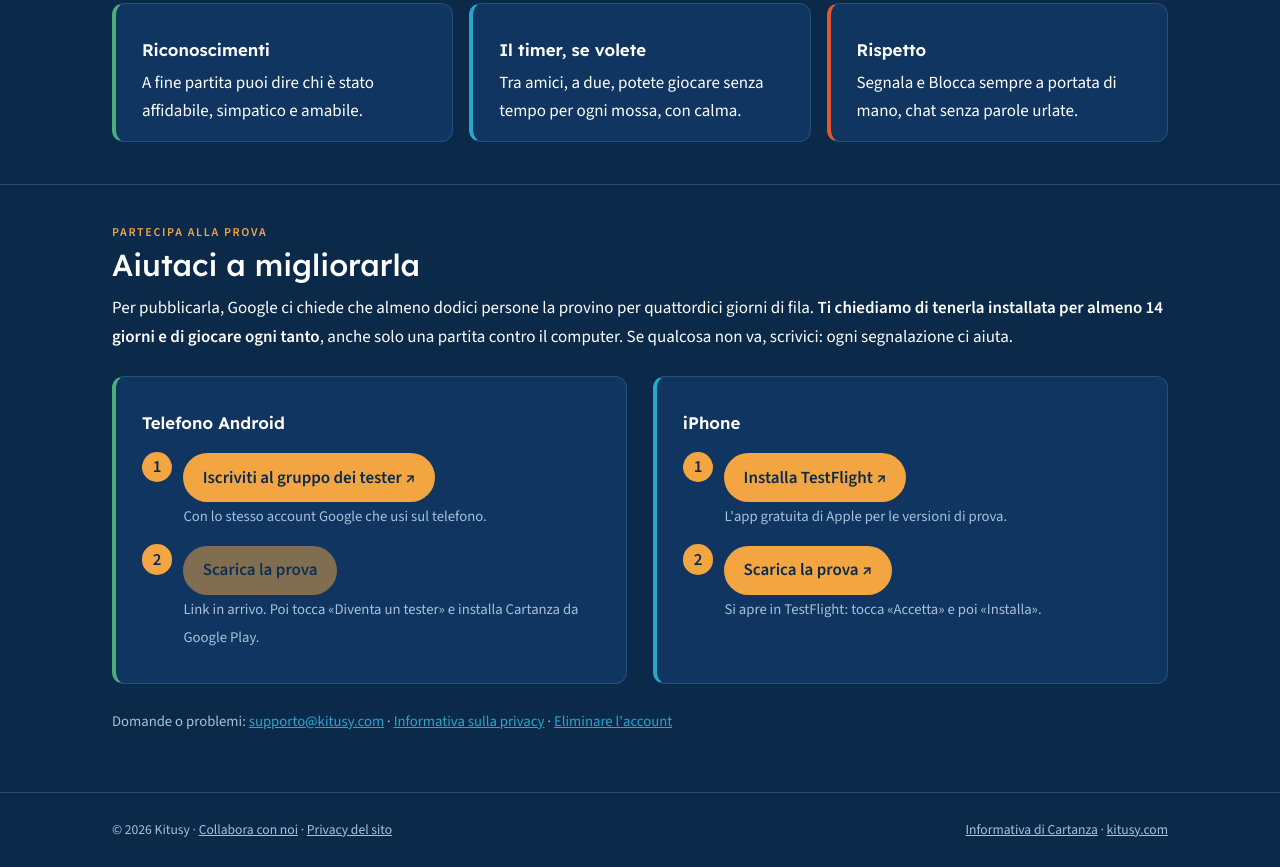
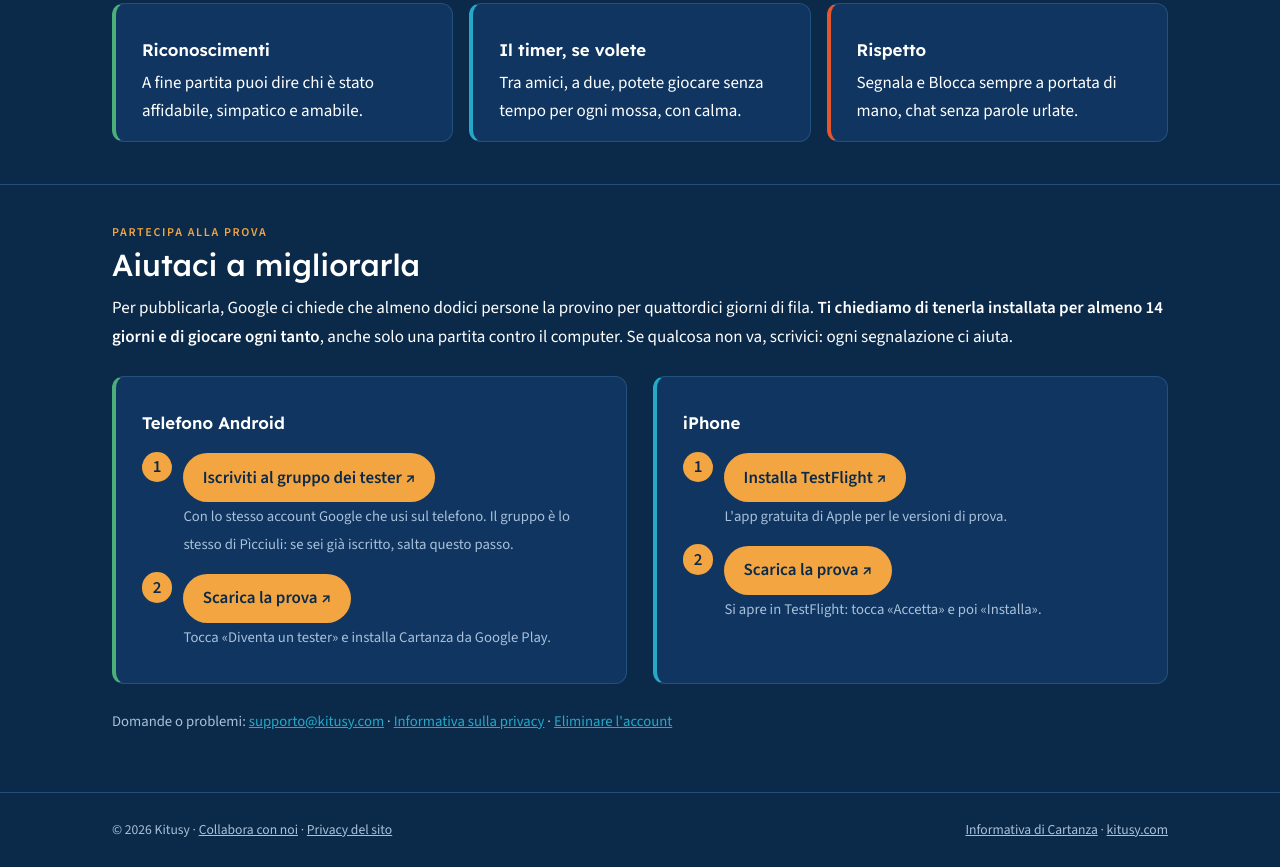
Before and after one commit to Colapesc3/kitusy-site, a plain HTML site: page cartanza/index.html in a window 1280 px wide. Shown: the part 3347-4214 px from the top of the page. Drawn offline with Linux system fonts and the light colour scheme.

Commit message:
Cartanza: pulsante Android «Scarica la prova» attivo, nota sul gruppo dei tester
Co-Authored-By: Claude Fable 5.2 <noreply@anthropic.com>
Claude-Session: https://claude.ai/code/session_01GsCRGDg2XpKN63T5qYJcoc

```diff
--- a/cartanza/index.html
+++ b/cartanza/index.html
@@ -191,8 +191,8 @@ footer a{color:var(--muted)}
         <div class="card" style="border-left-color:var(--k-green)">
           <h3>Telefono Android</h3>
           <ol class="passi">
-            <li><a class="btn" href="https://groups.google.com/g/picciuli-tester" target="_blank" rel="noopener">Iscriviti al gruppo dei tester ↗</a><br><span class="nota">Con lo stesso account Google che usi sul telefono.</span></li>
-            <li><a class="btn disabled" id="android" href="#prova">Scarica la prova</a><br><span class="nota">Link in arrivo. Poi tocca «Diventa un tester» e installa Cartanza da Google Play.</span></li>
+            <li><a class="btn" href="https://groups.google.com/g/picciuli-tester" target="_blank" rel="noopener">Iscriviti al gruppo dei tester ↗</a><br><span class="nota">Con lo stesso account Google che usi sul telefono. Il gruppo è lo stesso di Pìcciuli: se sei già iscritto, salta questo passo.</span></li>
+            <li><a class="btn" id="android" href="https://play.google.com/apps/testing/com.giuseppesteno.cartanza" target="_blank" rel="noopener">Scarica la prova ↗</a><br><span class="nota">Tocca «Diventa un tester» e installa Cartanza da Google Play.</span></li>
           </ol>
         </div>
         <div class="card" style="border-left-color:var(--k-cyan)">
--- a/sitemap.xml
+++ b/sitemap.xml
@@ -9,7 +9,7 @@
   <url><loc>https://kitusy.com/picciuli/en/privacy</loc><lastmod>2026-11-01</lastmod></url>
   <url><loc>https://kitusy.com/picciuli/privacy</loc><lastmod>2026-11-01</lastmod></url>
   <url><loc>https://kitusy.com/picciuli/supporto</loc><lastmod>2026-11-01</lastmod></url>
-  <url><loc>https://kitusy.com/cartanza/</loc><lastmod>2026-11-15</lastmod></url>
+  <url><loc>https://kitusy.com/cartanza/</loc><lastmod>2026-11-20</lastmod></url>
   <url><loc>https://kitusy.com/cartanza/privacy</loc><lastmod>2026-11-16</lastmod></url>
   <url><loc>https://kitusy.com/cartanza/elimina-account</loc><lastmod>2026-11-16</lastmod></url>
 </urlset>
```
Also changed, not shown: 1 other file.
